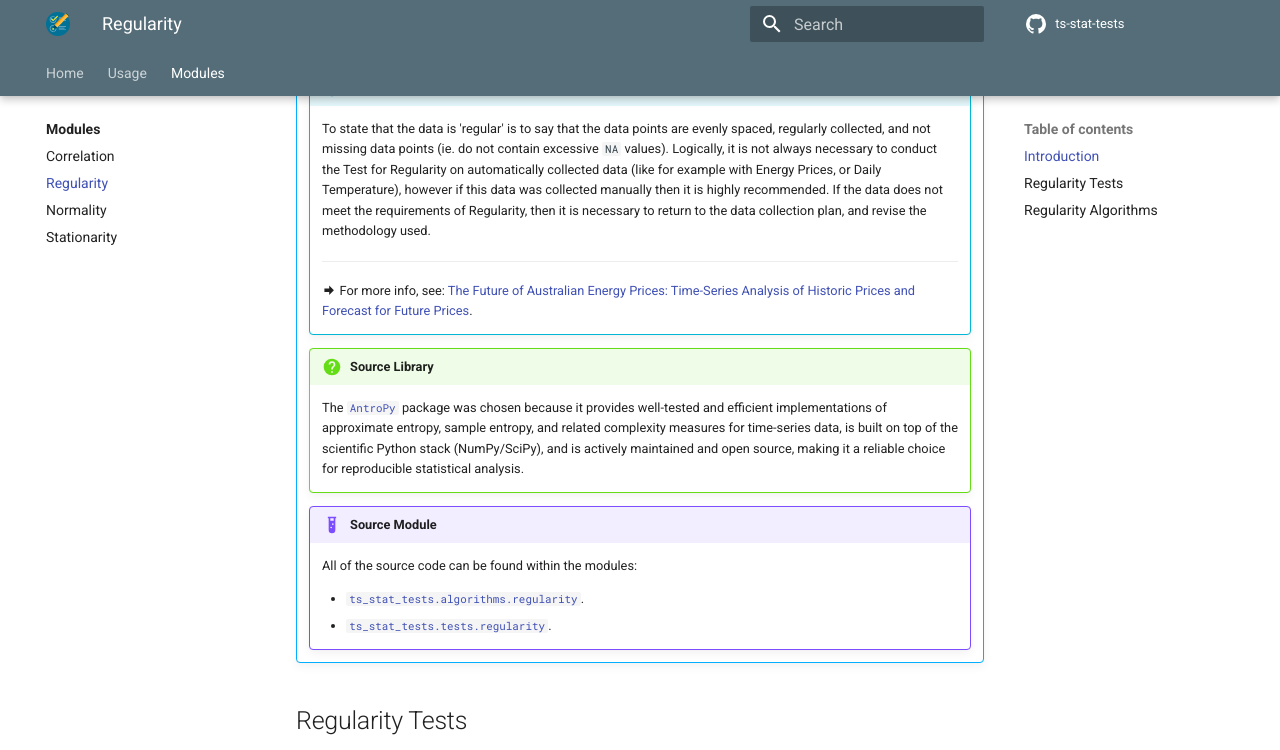
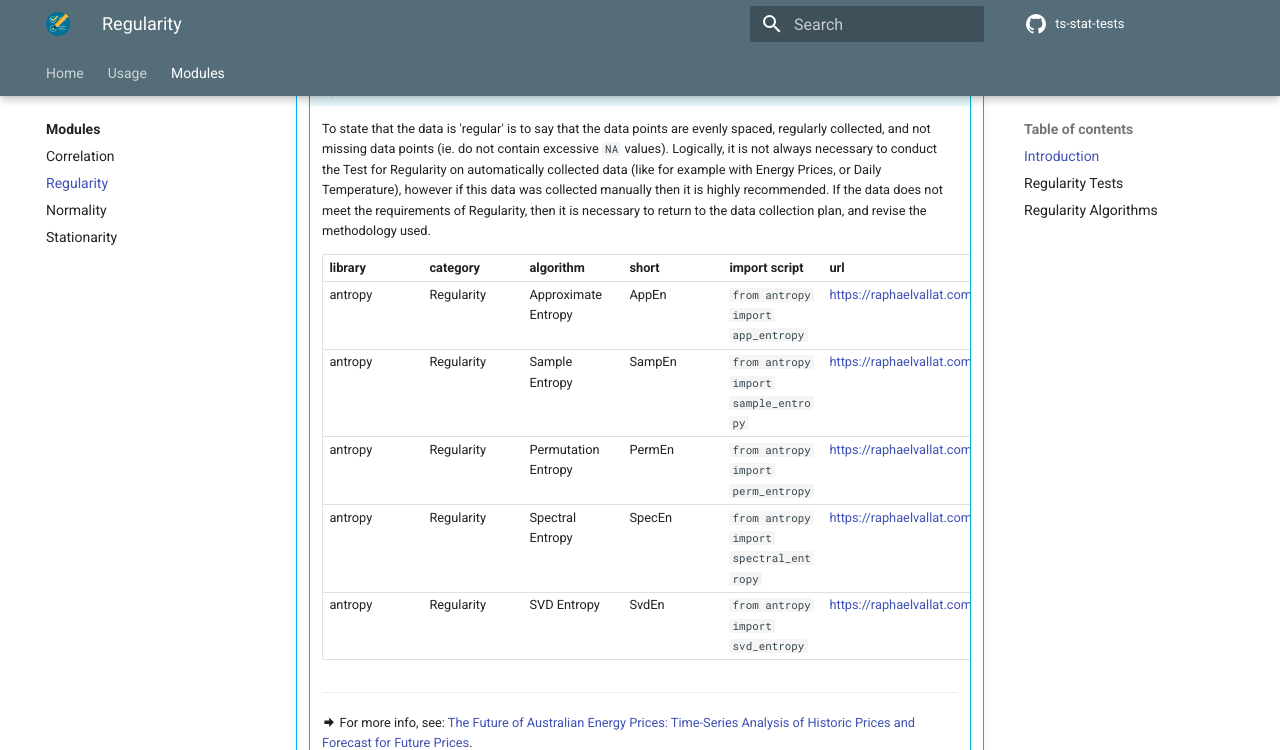
Before and after one commit to data-science-extensions/ts-stat-tests, an MkDocs documentation site: the page built from docs/code/regularity.md, in a window 1280 px wide and 900 px high, scrolled down 690 px, cut to the strip 0-750 px from the top of the window. Built offline with MkDocs 1.6.1 and Material for MkDocs 9.7.7, drawn with Linux system fonts in a browser that asks for light colours; comment, search, counter and statistics services are not loaded; the version menu is left out.

Commit message:
Add summary tables of key statistical tests to docs - Improve discoverability by listing major correlation, normality, and regularity tests in markdown tables - Standardise documentation with clear algorithm names, abbreviations, import scripts, and links for each method - Aid users in identifying and accessing relevant statistical tools quickly for time series analysis

```diff
--- a/docs/code/regularity.md
+++ b/docs/code/regularity.md
@@ -25,6 +25,14 @@
     !!! info "Info"
 
         To state that the data is 'regular' is to say that the data points are evenly spaced, regularly collected, and not missing data points (ie. do not contain excessive `NA` values). Logically, it is not always necessary to conduct the Test for Regularity on automatically collected data (like for example with Energy Prices, or Daily Temperature), however if this data was collected manually then it is highly recommended. If the data does not meet the requirements of Regularity, then it is necessary to return to the data collection plan, and revise the methodology used.
+
+        | library | category   | algorithm           | short  | import script                          | url                                                                                  |
+        | ------- | ---------- | ------------------- | ------ | -------------------------------------- | ------------------------------------------------------------------------------------ |
+        | antropy | Regularity | Approximate Entropy | AppEn  | `from antropy import app_entropy`      | https://raphaelvallat.com/antropy/build/html/generated/antropy.app_entropy.html      |
+        | antropy | Regularity | Sample Entropy      | SampEn | `from antropy import sample_entropy`   | https://raphaelvallat.com/antropy/build/html/generated/antropy.sample_entropy.html   |
+        | antropy | Regularity | Permutation Entropy | PermEn | `from antropy import perm_entropy`     | https://raphaelvallat.com/antropy/build/html/generated/antropy.perm_entropy.html     |
+        | antropy | Regularity | Spectral Entropy    | SpecEn | `from antropy import spectral_entropy` | https://raphaelvallat.com/antropy/build/html/generated/antropy.spectral_entropy.html |
+        | antropy | Regularity | SVD Entropy         | SvdEn  | `from antropy import svd_entropy`      | https://raphaelvallat.com/antropy/build/html/generated/antropy.svd_entropy.html      |
 
         ---
 
```
Also changed, not shown: docs/code/correlation.md (+8 -0 lines), docs/code/normality.md (+8 -0 lines).
